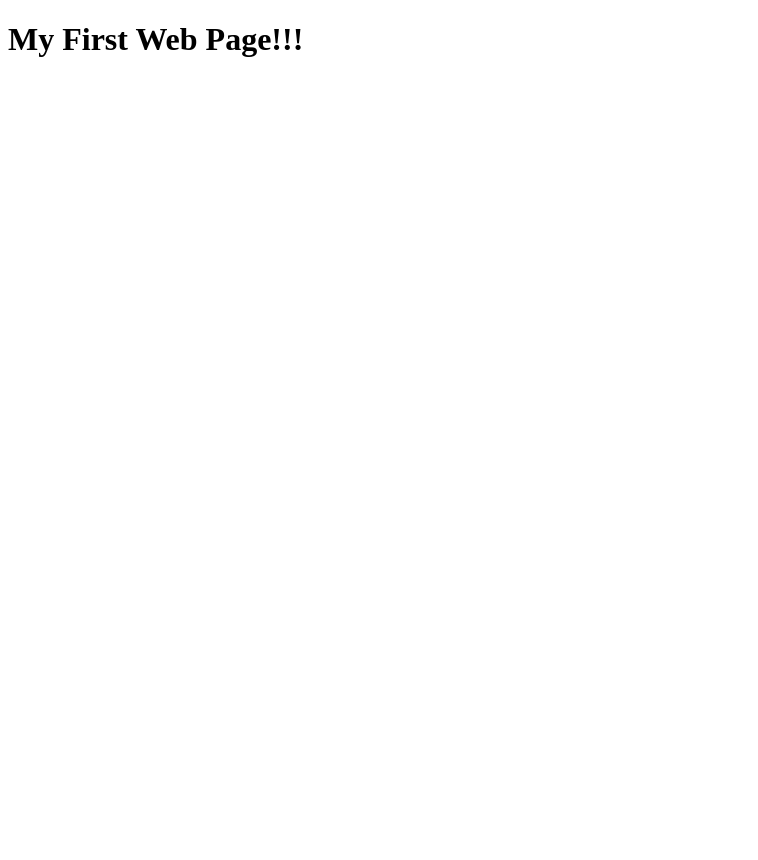
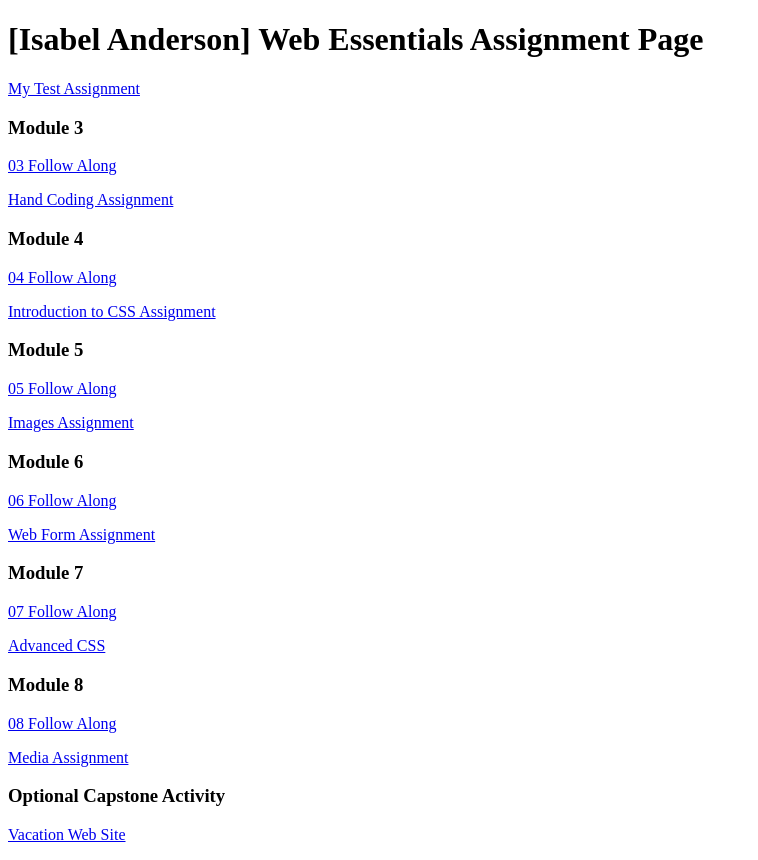
Before and after one commit to IsabelAnderson2000/dwdd1600, a plain HTML site: page index.html in a window 1280 px wide. Shown: the whole page, without its empty margins (0-758 px from the left). Before the commit the page ends 800 px from the top, so only its background shows below. Drawn offline with Linux system fonts and the light colour scheme.

Commit message:
Add files via upload

```diff
--- a/index.html
+++ b/index.html
@@ -1,11 +1,39 @@
 <!DOCTYPE html>
 <html lang="en">
-<head>
-    <meta charset="UTF-8">
-    <meta name="viewport" content="width=h, initial-scale=1.0">
-    <title>Document</title>
-</head>
-<body>
-   <h1>My First Web Page!!!</h1>
-</body>
+	<head>
+		<meta charset="UTF-8">
+		<meta name="viewport" content="width=device-width, initial-scale=1.0">
+		<title>dwdd 1600 assignment list page</title>
+	</head>
+	<body>
+		<h1>[Isabel Anderson] Web Essentials Assignment Page</h1>
+		<p><a href="01test">My Test Assignment</a></p>
+
+		<h3>Module 3</h3>
+		<p><a href="03follow-along">03 Follow Along</a></p>
+		<p><a href="03hand-coding">Hand Coding Assignment</a></p>
+
+		<h3>Module 4</h3>
+		<p><a href="04follow-along">04 Follow Along</a></p>
+		<p><a href="04intro-css">Introduction to CSS Assignment</a></p>
+
+		<h3>Module 5</h3>
+		<p><a href="05follow-along">05 Follow Along</a></p>
+		<p><a href="05images">Images Assignment</a></p>
+
+		<h3>Module 6</h3>
+		<p><a href="06follow-along">06 Follow Along</a></p>
+		<p><a href="06form">Web Form Assignment</a></p>
+
+		<h3>Module 7</h3>
+		<p><a href="07follow-along">07 Follow Along</a></p>
+		<p><a href="07advanced-css">Advanced CSS</a></p>
+
+		<h3>Module 8</h3>
+		<p><a href="08follow-along">08 Follow Along</a></p>
+		<p><a href="08media">Media Assignment</a></p>
+
+		<h3>Optional Capstone Activity</h3>
+		<p><a href="vacation">Vacation Web Site</a></p>
+	</body>
 </html>
```
